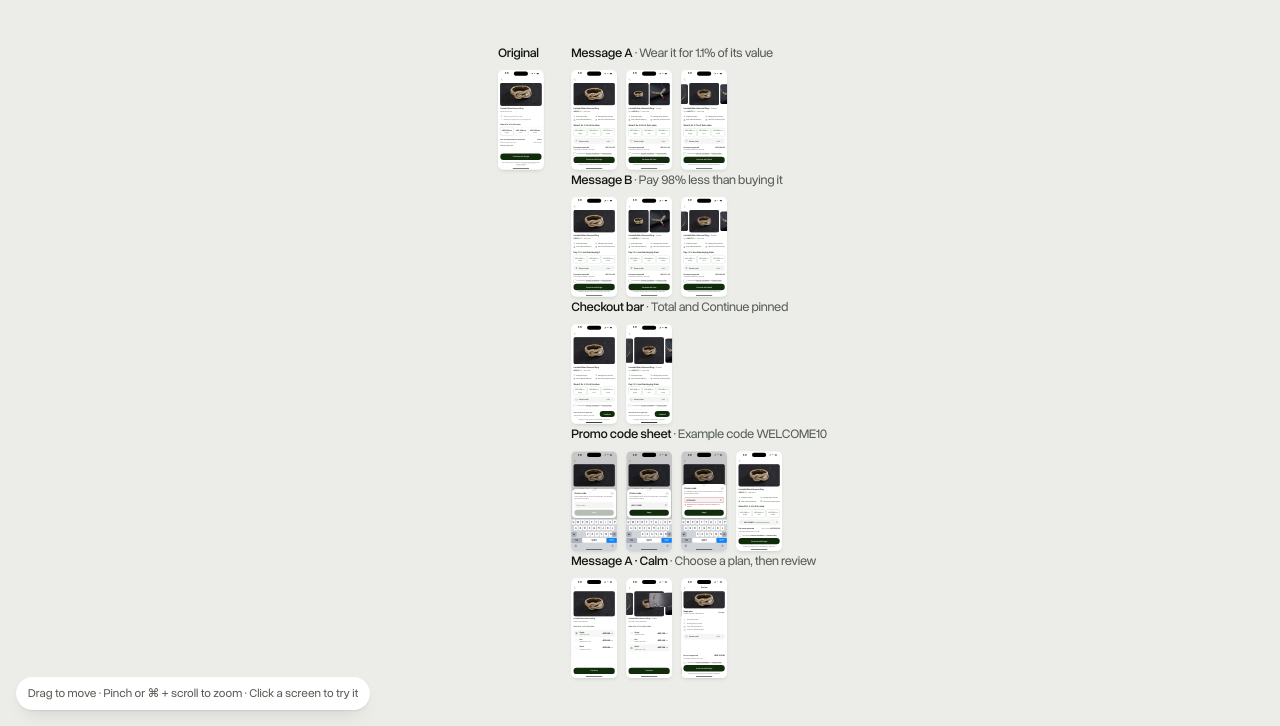
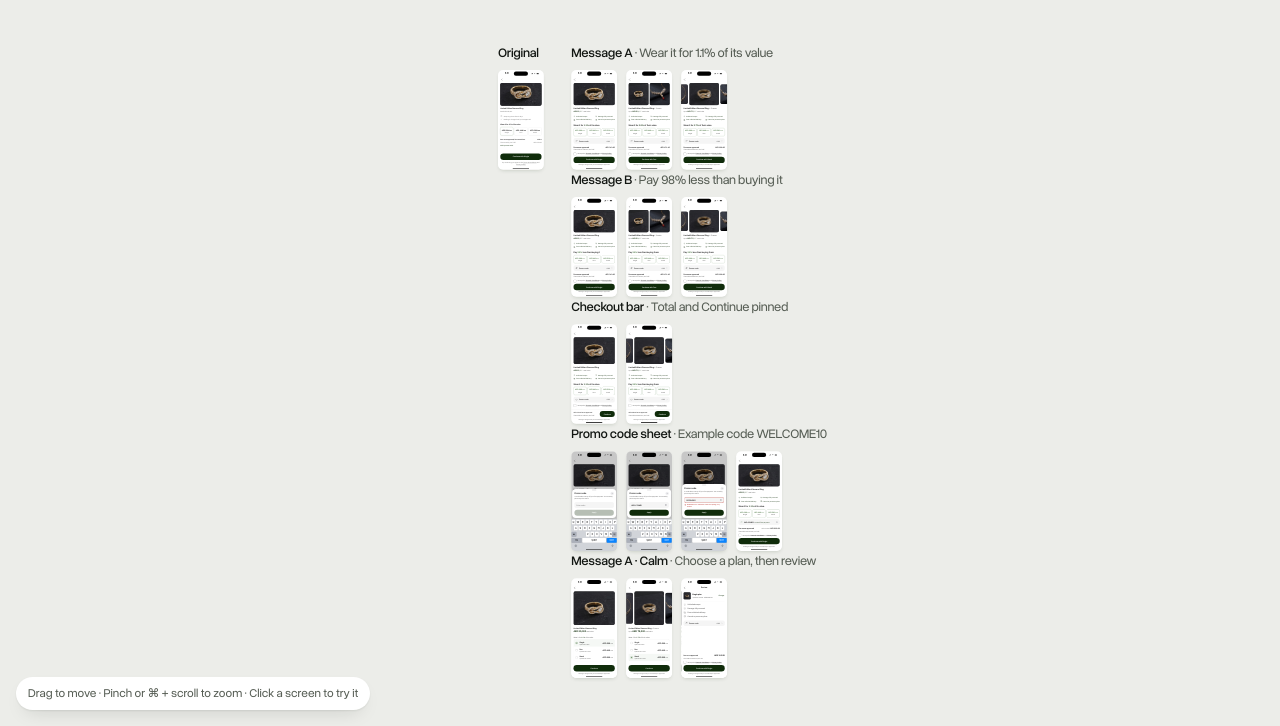
Before and after one commit to designerdxx/iconec-plan-selection, a plain HTML site: page index.html in a window 1280 px wide. Shown: the part 74-800 px from the top of the page. Drawn offline with Linux system fonts and the light colour scheme.

Commit message:
Calm A: match latest Design canvas

```diff
--- a/index.html
+++ b/index.html
@@ -406,13 +406,14 @@ svg { display: block; }
 .scr[data-step="2"] .calm-pane.is-first { transform: translateX(-28%); opacity: 0.4; }
 .scr[data-step="2"] .calm-pane.is-next { transform: none; box-shadow: -8px 0 24px -12px rgba(0, 0, 0, 0.18); }
 .calm-main { flex: 1 1 auto; min-height: 0; display: flex; flex-direction: column; padding: 8px 20px 34px; }
-.calm-piece { margin-top: 12px; display: flex; flex-direction: column; gap: 2px; }
-.calm-piece h1 { font-size: 15px; line-height: 20px; font-weight: 500; }
+.calm-piece { margin-top: 16px; display: flex; flex-direction: column; gap: 2px; }
+.calm-piece h1 { font-size: 16px; line-height: 22px; font-weight: 500; color: #0a0a0a; }
 .calm-piece h1 span { font-weight: 400; color: #5c5c5c; }
-.calm-retail { font-size: 13px; line-height: 18px; color: #5c5c5c; font-variant-numeric: tabular-nums; }
-.calm-claim { margin-top: 28px; font-size: 16px; line-height: 22px; font-weight: 500; letter-spacing: -0.01em; color: #3a3a3a; }
-.calm-num { color: #284423; font-variant-numeric: tabular-nums; }
-.calm-list { margin-top: 14px; border-radius: 16px; box-shadow: inset 0 0 0 1px rgba(0, 0, 0, 0.09); overflow: hidden; }
+.calm-retail { font-size: 14px; line-height: 28px; color: #5c5c5c; }
+.calm-retail-val { font-size: 22px; font-weight: 600; letter-spacing: -0.02em; color: #102c0b; font-variant-numeric: tabular-nums; }
+.calm-claim { margin-top: 24px; font-size: 15px; line-height: 20px; font-weight: 400; color: #5c5c5c; }
+.calm-num { font-weight: 500; color: #284423; font-variant-numeric: tabular-nums; }
+.calm-list { margin-top: 10px; border-radius: 16px; box-shadow: inset 0 0 0 1px rgba(0, 0, 0, 0.09); overflow: hidden; }
 .calm-row {
   width: 100%; height: 64px; display: flex; align-items: center; gap: 14px; padding: 0 16px;
   border: 0; background: transparent; text-align: left; cursor: pointer;
@@ -428,19 +429,21 @@ svg { display: block; }
 .calm-row-text { flex: 1; min-width: 0; display: flex; flex-direction: column; }
 .calm-row-name { font-size: 16px; line-height: 22px; font-weight: 500; }
 .calm-row-sub { font-size: 13px; line-height: 18px; color: #5c5c5c; }
-.calm-row-price { font-size: 18px; line-height: 24px; font-weight: 600; letter-spacing: -0.01em; color: #0a0a0a; font-variant-numeric: tabular-nums; white-space: nowrap; }
+.calm-row-price { font-size: 18px; line-height: 24px; font-weight: 500; letter-spacing: -0.01em; color: #0a0a0a; font-variant-numeric: tabular-nums; white-space: nowrap; }
 .calm-row-price small { margin-left: 1px; font-size: 13px; font-weight: 400; letter-spacing: 0; color: #5c5c5c; }
 
 .calm-bar { height: 44px; flex-shrink: 0; display: grid; grid-template-columns: 52px 1fr 52px; align-items: center; padding: 0 8px; }
 .calm-bar h2 { margin: 0; text-align: center; font-size: 17px; line-height: 22px; font-weight: 500; }
-.calm-summary { margin-top: 12px; display: flex; align-items: center; gap: 14px; }
-.calm-thumb { width: 56px; height: 56px; flex: none; border-radius: 12px; object-fit: cover; object-position: 50% 30%; background: #2a2b2d; }
+.calm-summary { margin-top: 8px; display: flex; align-items: center; gap: 14px; }
+.calm-thumb-wrap { position: relative; width: 64px; height: 64px; flex: none; }
+.calm-thumb { width: 64px; height: 64px; display: block; border-radius: 12px; object-fit: cover; object-position: 50% 19.6%; background: #2a2b2d; }
+.calm-more { position: absolute; right: -6px; bottom: -6px; min-width: 24px; height: 24px; padding: 0 6px; display: grid; place-items: center; border-radius: 12px; background: #102c0b; box-shadow: 0 0 0 2px #ffffff; color: #ffffff; font-size: 12px; line-height: 16px; font-weight: 600; font-variant-numeric: tabular-nums; }
 .calm-sum-text { flex: 1; min-width: 0; display: flex; flex-direction: column; gap: 2px; }
 .calm-sum-name { font-size: 17px; line-height: 22px; font-weight: 600; letter-spacing: -0.01em; }
 .calm-sum-sub { font-size: 14px; line-height: 20px; color: #5c5c5c; white-space: nowrap; overflow: hidden; text-overflow: ellipsis; }
 .calm-change { height: 44px; padding: 0 4px; border: 0; background: transparent; font-size: 15px; font-weight: 500; color: #284423 !important; cursor: pointer; }
 .calm-rule { height: 1px; margin: 16px 0 0; background: rgba(0, 0, 0, 0.07); border: 0; }
-.calm-included { margin-top: 16px; padding: 0; list-style: none; display: flex; flex-direction: column; gap: 10px; font-size: 14px; line-height: 20px; color: #5c5c5c; }
+.calm-included { margin-top: 16px; padding: 0; list-style: none; display: flex; flex-direction: column; gap: 10px; font-size: 16px; line-height: 22px; font-weight: 500; color: #5c5c5c; }
 .calm-included li { display: flex; align-items: center; gap: 12px; }
 .calm-included svg { flex: none; }
 .calm-main .due-row { align-items: baseline; font-size: 15px; line-height: 20px; }
@@ -1130,12 +1133,12 @@ const PhoneScreens = (() => {
 
   // Calm A: the same offer as Message A, split into "choose a plan" and "review".
   const PLAN_SUB = { single: "1 piece at a time", duo: "2 pieces at a time", stack: "3 pieces at a time" };
-  // 20 × 20 icons drawn on a 20 grid at a 1.5 stroke, the same as the other 20px icons in the screens.
-  const CALM_PERK = (d, label) => `<li><svg width="20" height="20" viewBox="0 0 20 20" fill="none" stroke="#8a8a8a" stroke-width="1.5" stroke-linecap="round" stroke-linejoin="round" aria-hidden="true">${d}</svg><span>${label}</span></li>`;
+  // 24 × 24 icons from the 20 grid at a 1.25 stroke (1.5 once scaled), as in the Design canvas.
+  const CALM_PERK = (d, label) => `<li><svg width="24" height="24" viewBox="0 0 20 20" fill="none" stroke="#8a8a8a" stroke-width="1.25" stroke-linecap="round" stroke-linejoin="round" aria-hidden="true">${d}</svg><span>${label}</span></li>`;
   function calm({ plan: startPlan = "single", step: startStep = 1, onChange } = {}) {
     const el = document.createElement("div");
     el.className = "scr";
-    const photoH = 220, reviewH = 150;
+    const photoH = 296;
     el.innerHTML = `
       ${STATUS}
       <div class="calm-stack">
@@ -1149,7 +1152,7 @@ const PhoneScreens = (() => {
             </div>
             <div class="calm-piece">
               <h1>Limited Edition Diamond Ring<span data-r="extra"></span></h1>
-              <p class="calm-retail"><span data-r="prefix"></span><span data-r="retail"></span> retail value</p>
+              <p class="calm-retail"><span data-r="prefix"></span><span class="calm-retail-val" data-r="retail"></span> retail value</p>
             </div>
             <p class="calm-claim"><span data-r="pre"></span><span class="calm-num" data-r="num"></span><span data-r="post"></span></p>
             <div class="calm-list" role="radiogroup" aria-label="Plan">
@@ -1162,6 +1165,7 @@ const PhoneScreens = (() => {
             </div>
             <div class="grow"></div>
             <button type="button" class="cta" data-r="next">Continue</button>
+            <p class="fine" style="margin-top: 8px">Nothing is charged until your membership is approved.</p>
           </main>
         </section>
         <section class="calm-pane is-next" data-r="pane2">
@@ -1170,12 +1174,11 @@ const PhoneScreens = (() => {
             <h2>Review</h2><span></span>
           </div>
           <main class="calm-main">
-            <div class="photos" role="img" data-r="photos2" style="height: ${reviewH}px">
-              <img class="ic-photo" data-q="riviere" src="${IMG.riviere}" alt="" draggable="false">
-              <img class="ic-photo" data-q="pendant" src="${IMG.pendant}" alt="" draggable="false">
-              <img class="ic-photo" data-q="ring" src="${IMG.ring}" alt="" draggable="false">
-            </div>
             <div class="calm-summary">
+              <span class="calm-thumb-wrap">
+                <img class="calm-thumb" src="${IMG.ring}" alt="Limited Edition Diamond Ring" draggable="false">
+                <span class="calm-more" data-r="more" hidden></span>
+              </span>
               <div class="calm-sum-text"><p class="calm-sum-name" data-r="sumName"></p><p class="calm-sum-sub" data-r="sumSub"></p></div>
               <button type="button" class="calm-change" data-r="prev">Change</button>
             </div>
@@ -1204,7 +1207,6 @@ const PhoneScreens = (() => {
     const q = (r) => [...el.querySelectorAll(`[data-r="${r}"]`)];
     const set = (r, text) => q(r).forEach((n) => { n.textContent = text; });
     const imgs = Object.fromEntries([...el.querySelectorAll("[data-p]")].map((n) => [n.dataset.p, n]));
-    const imgs2 = Object.fromEntries([...el.querySelectorAll("[data-q]")].map((n) => [n.dataset.q, n]));
     let key = PLANS[startPlan] ? startPlan : "single";
     let step = startStep === 2 ? 2 : 1;
     const promo = attachPromo(el, () => update(true));
@@ -1216,15 +1218,12 @@ const PhoneScreens = (() => {
         const f = frames[name];
         Object.assign(img.style, { left: f.l + "px", top: f.t + "px", width: f.w + "px", height: f.h + "px", opacity: f.o, objectPosition: centre(f, ...SOURCES[name]) });
       }
-      // Review shows the same pieces, shorter, so the plan is still about jewellery.
-      const frames2 = photoFrames(key, reviewH);
-      for (const [name, img] of Object.entries(imgs2)) {
-        const f = frames2[name];
-        Object.assign(img.style, { left: f.l + "px", top: f.t + "px", width: f.w + "px", height: f.h + "px", opacity: f.o, objectPosition: centre(f, ...SOURCES[name]) });
-      }
-      const photoLabel = key === "single" ? "Limited Edition Diamond Ring" : key === "duo" ? "Limited Edition Diamond Ring beside a second piece" : "Limited Edition Diamond Ring in the centre of three pieces";
-      q("photos")[0].setAttribute("aria-label", photoLabel);
-      q("photos2")[0].setAttribute("aria-label", photoLabel);
+      q("photos")[0].setAttribute("aria-label", key === "single" ? "Limited Edition Diamond Ring" : key === "duo" ? "Limited Edition Diamond Ring beside a second piece" : "Limited Edition Diamond Ring in the centre of three pieces");
+      // Review keeps the piece in view as a thumbnail; Duo and Stack count the pieces still to pick.
+      const more = q("more")[0];
+      more.hidden = key === "single";
+      more.textContent = key === "duo" ? "+1" : "+2";
+      more.setAttribute("aria-label", key === "duo" ? "Plus 1 more piece" : "Plus 2 more pieces");
       set("extra", p.nameExtra);
       set("prefix", p.retailPrefix);
       set("retail", p.retail);
```
